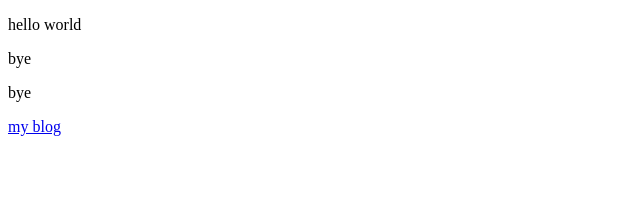
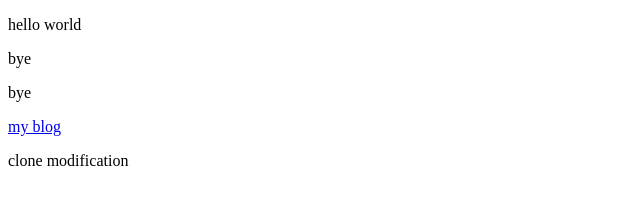
Before and after one commit to johncardona1992/learning_git, a plain HTML site: page index.html in a window 1280 px wide. Shown: the whole page, without its empty margins (0-640 px from the left). Drawn offline with Linux system fonts and the light colour scheme.

Commit message:
first clone change

```diff
--- a/index.html
+++ b/index.html
@@ -15,5 +15,6 @@
     <div>
         <a href="#">my blog</a>
     </div>
+    <div><p>clone modification</p></div>
 </body>
 </html>
```
